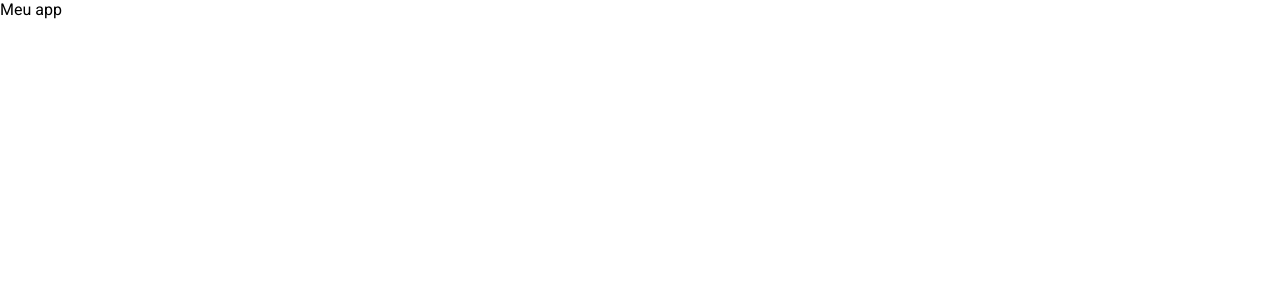
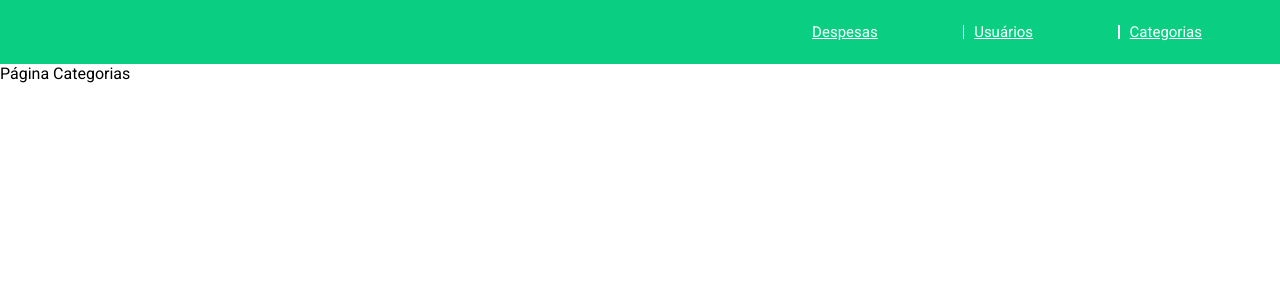
Before and after one commit to geovanaframil/expenseSystem, a React (Vite) app: page /categorias in a window 1280 px wide. Shown: the top 300 px of the page. Built offline with nearby package versions, Linux system fonts and the light colour scheme.

Commit message:
Add rotas da aplicação

```diff
--- a/src/App.jsx
+++ b/src/App.jsx
@@ -1,5 +1,14 @@
+import Breadcrumb from './components/Breadcrumb';
+import Header from './components/Header';
+import { Router } from './router';
+
 function App() {
-    return <div className="App">Meu app</div>;
+    return (
+        <div className="App">
+            <Header />
+            <Router />
+        </div>
+    );
 }
 
 export default App;
--- a/src/main.jsx
+++ b/src/main.jsx
@@ -1,10 +1,13 @@
-import React from 'react'
-import ReactDOM from 'react-dom/client'
-import App from './App'
-import './styles/global.css'
+import React from 'react';
+import ReactDOM from 'react-dom/client';
+import { BrowserRouter } from 'react-router-dom';
+import App from './App';
+import './styles/global.css';
 
 ReactDOM.createRoot(document.getElementById('root')).render(
-  <React.StrictMode>
-    <App />
-  </React.StrictMode>,
-)
+    <React.StrictMode>
+        <BrowserRouter>
+            <App />
+        </BrowserRouter>
+    </React.StrictMode>
+);
--- /dev/null
+++ b/src/pages/Categories/index.jsx
@@ -0,0 +1,3 @@
+export default function Categories() {
+    return <div>Página Categorias</div>;
+}
--- /dev/null
+++ b/src/pages/Expenses/index.jsx
@@ -0,0 +1,3 @@
+export default function Expenses() {
+    return <div>Página Despesas</div>;
+}
--- /dev/null
+++ b/src/pages/Users/index.jsx
@@ -0,0 +1,3 @@
+export default function Users() {
+    return <div>Página usuarios</div>;
+}
--- /dev/null
+++ b/src/router.jsx
@@ -0,0 +1,18 @@
+import { Route, Routes } from 'react-router-dom';
+import Categories from './pages/Categories';
+import Expenses from './pages/Expenses';
+import Users from './pages/Users';
+
+export function Router() {
+    return (
+        <Routes>
+            <Route path="/" element={<Expenses />} />
+            <Route path="/despesas" element={<Expenses />} />
+            <Route path="/usuarios" element={<Users />} />
+            <Route path="/usuarios/:userId" element={<Users />} />
+            <Route path="/usuarios/:userId/categoria/:categoriaId" element={<Users />} />
+            <Route path="/categorias" element={<Categories />} />
+
+        </Routes>
+    );
+}
--- a/src/styles/global.css
+++ b/src/styles/global.css
@@ -20,3 +20,8 @@
 body {
     font-family: 'Roboto', sans-serif;
 }
+
+.container {
+    max-width: 1280px;
+    margin: 0 auto;
+}
```
Also changed, not shown: src/pages/Expenses/Expenses.module.css (added).
